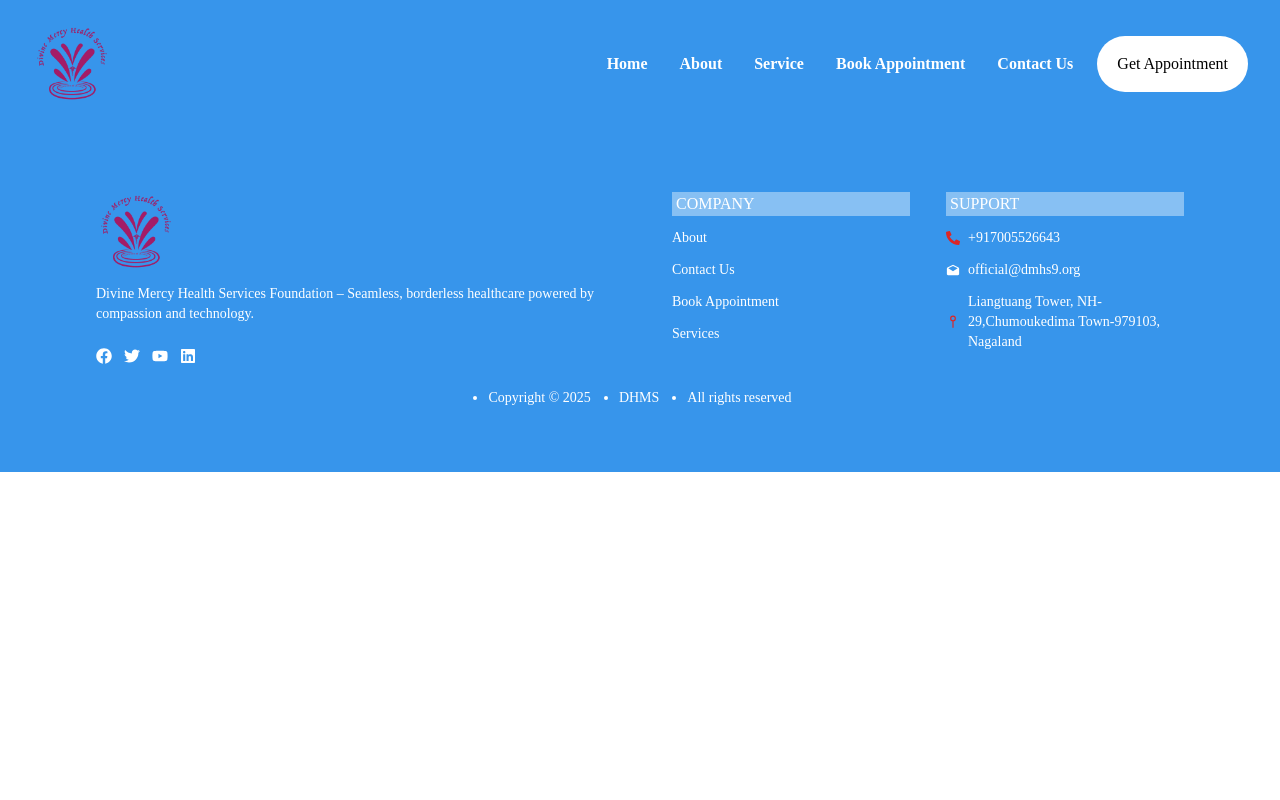
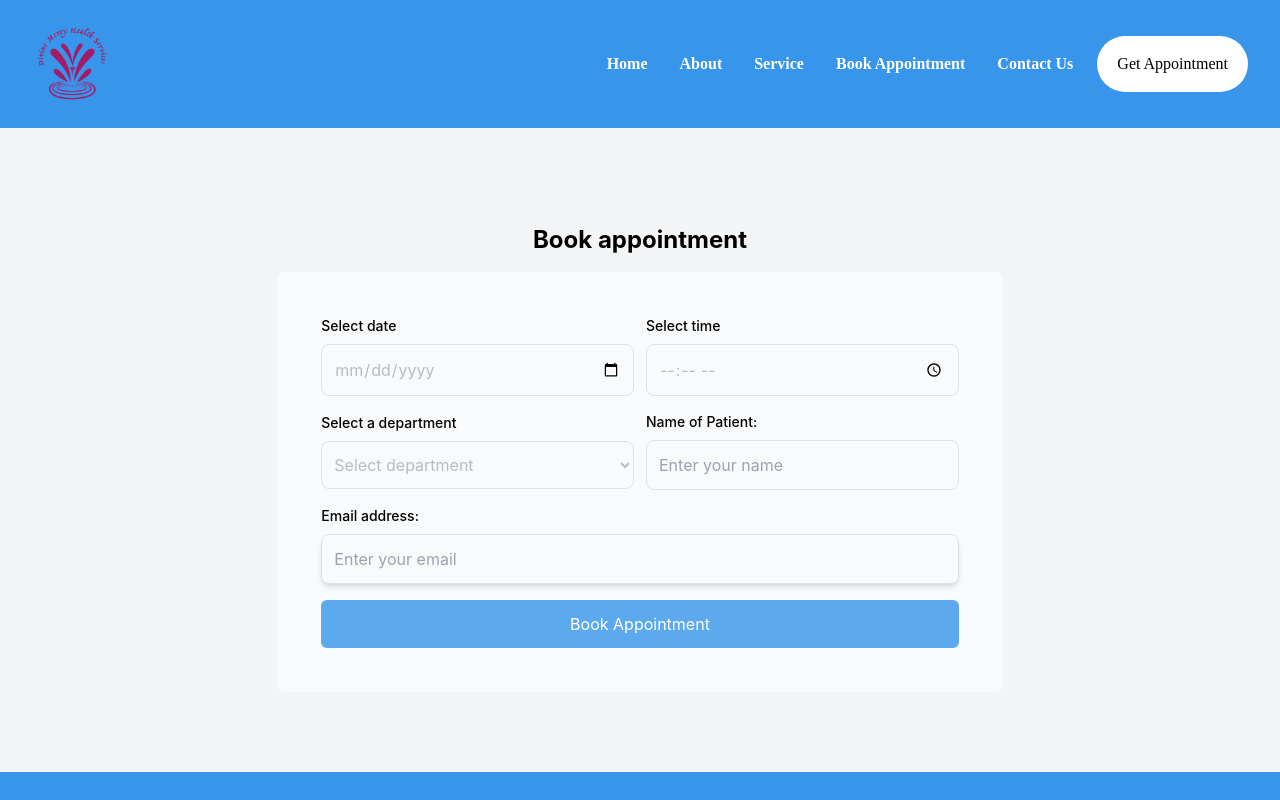
Before and after one commit to Enochkamsuan/dmsh, a React (Create React App) app: page /make-appointment in a window 1280 px wide. Shown: the top 800 px of the page. Built offline with nearby package versions, Linux system fonts and the light colour scheme.

Commit message:
trial commit

```diff
--- a/src/components/navigation/header.jsx
+++ b/src/components/navigation/header.jsx
@@ -11,7 +11,7 @@ const navigation = [
   { name: "Home", href: "/", current: true },
   { name: "About", href: "/about-us", current: false },
   { name: "Service", href: "/service", current: false },
-  { name: "Book Appointment", href: "/make_appointment", current: false },
+  { name: "Book Appointment", href: "/make-appointment", current: false },
   { name: "Contact Us", href: "/contact", current: false },
 ];
 
--- a/src/config/routes.jsx
+++ b/src/config/routes.jsx
@@ -12,7 +12,7 @@ const RoutePage = () => {
         <Route path='/' element={<Home />}></Route>
         <Route path='/about-us' element={<About />}></Route>
         <Route path='/service' element={<Services />}></Route>
-        <Route path='/make_appointment' element={<MakeAppointment />}></Route>
+        <Route path='/make-appointment' element={<MakeAppointment />}></Route>
         <Route path='/contact' element={<Contact />}></Route>
     </Routes>
   )
--- a/src/pages/contact.jsx
+++ b/src/pages/contact.jsx
@@ -3,9 +3,9 @@ import React from "react";
 const Contact = () => {
   return (
     <div className="  bg-gray-100 px-8 md:px-16 lg:px-24 py-5 md:py-20">
-      <form className="w-2/3 mx-auto bg-slate-50 rounded-md p-11">
-        <div className="flex items-center gap-3">
-          <div className="w-full">
+      <form className="w-full md:w-2/3 mx-auto bg-slate-50 rounded-md p-4 lg:p-11">
+        <div className="block lg:flex items-center gap-3">
+          <div className="mb-4 w-full">
             <label className="block text-sm font-medium mb-2">First name</label>
             <input
               type="text"
@@ -13,7 +13,7 @@ const Contact = () => {
               className="border border-black/5 shadow-md bg-transparent outline-none rounded-md placeholder:text-slate-400 px-3 py-4 w-full"
             />
           </div>
-          <div className="w-full">
+          <div className="mb-4 w-full">
             <label className="block text-sm font-medium mb-2">Last name</label>
             <input
               type="text"
@@ -22,8 +22,8 @@ const Contact = () => {
             />
           </div>
         </div>
-        <div className="flex items-center gap-3 my-3">
-          <div className="w-full">
+        <div className="block lg:flex items-center gap-3 my-3">
+          <div className="mb-4 w-full">
             <label className="block text-sm font-medium mb-2">Email</label>
             <input
               type="text"
@@ -31,7 +31,7 @@ const Contact = () => {
               className="border border-black/5 shadow-md bg-transparent outline-none rounded-md placeholder:text-slate-400 px-3 py-4 w-full"
             />
           </div>
-          <div className="w-full">
+          <div className="mb-4 w-full">
             <label className="block text-sm font-medium mb-2">Phone</label>
             <input
               type="tel"
--- a/src/pages/home.jsx
+++ b/src/pages/home.jsx
@@ -18,7 +18,7 @@ const Home = () => {
           <div className="grid grid-cols-1 md:grid-cols-1 lg:grid-cols-2 items-center gap-3">
             <div
               style={{ backgroundImage: `url(${hero_2})` }}
-              className="bg-center bg-no-repeat"
+              className="bg-center bg-no-repeat w-full"
             >
               <img
                 src={hero}
--- a/src/pages/makeAppointment.jsx
+++ b/src/pages/makeAppointment.jsx
@@ -63,12 +63,12 @@ const MakeAppointment = () => {
   return (
     <div className="px-8 md:px-16 lg:px-24 py-5 md:py-20 bg-gray-100">
       {bookForm === "form" ? (
-        <div className="w-2/3 mx-auto">
+        <div className="w-full lg:w-2/3 mx-auto">
           <div className="text-2xl font-bold text-center my-4">
             Book appointment
           </div>
-          <div className="bg-slate-50 rounded-lg p-11">
-           <div className="flex items-center gap-3">
+          <div className="bg-slate-50 rounded-lg p-4 lg:p-11">
+           <div className="block lg:flex items-center gap-3">
              <div className="mb-4 w-full">
               <label className="block text-sm font-medium mb-2">
                 Select date
@@ -93,7 +93,7 @@ const MakeAppointment = () => {
               />
             </div>
            </div>
-           <div className="flex items-center gap-3">
+           <div className="block lg:flex items-center gap-3">
              <div className="mb-4 w-full">
               <label className="block text-sm font-medium mb-2">
                 Select a department
```
